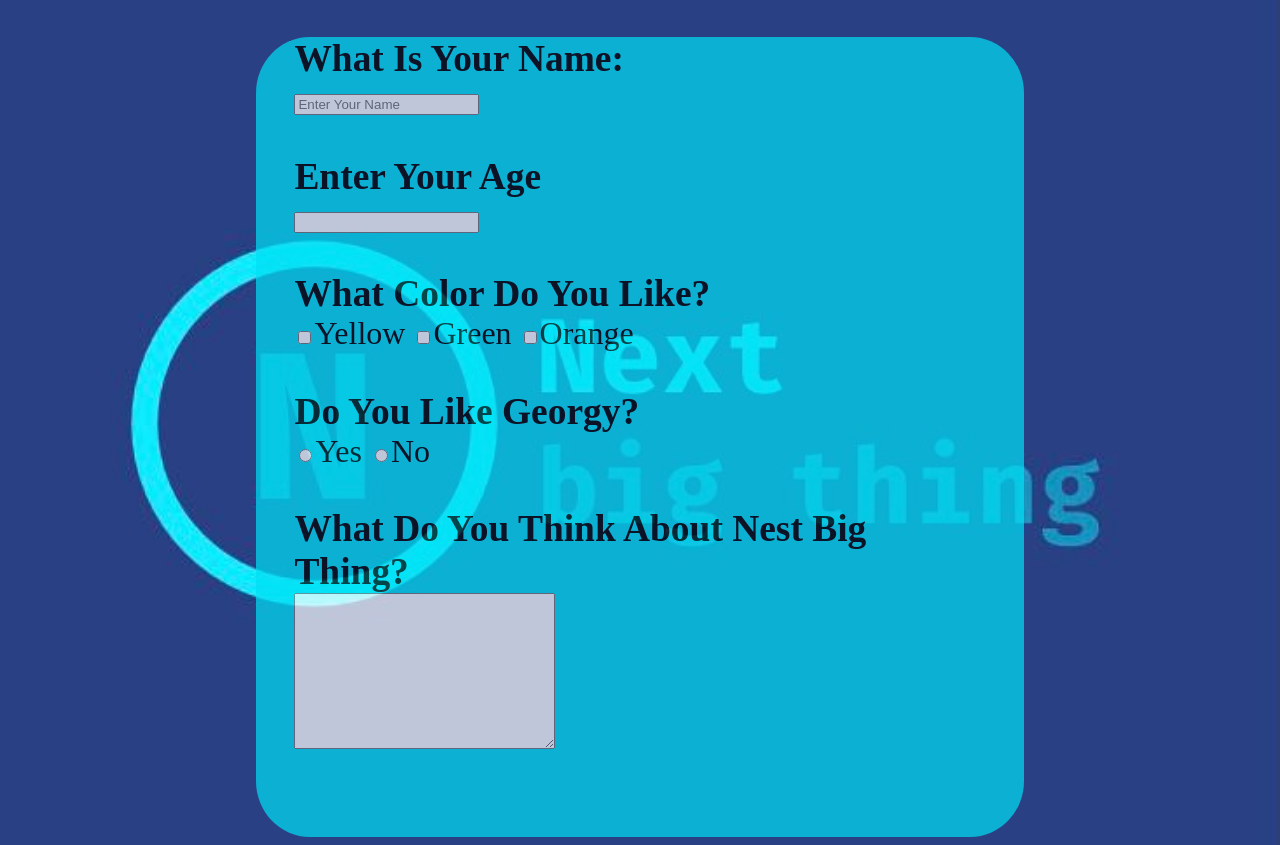
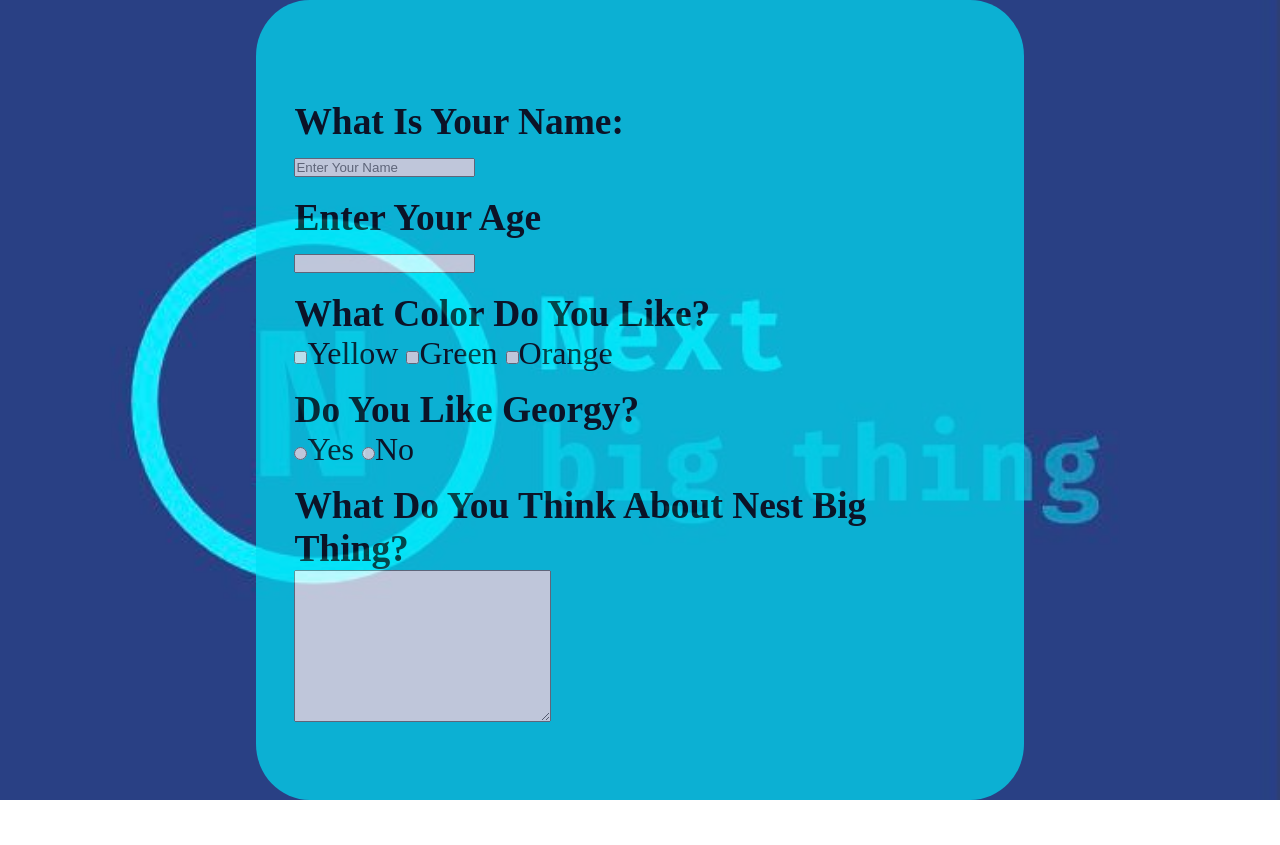
Before and after one commit to michaeldebs7/forum, a plain HTML site: page index.html in a window 1280 px wide. After the commit the page ends 800 px from the top, so only its background shows below. Drawn offline with Linux system fonts and the light colour scheme.

Commit message:
fixed the shape

```diff
--- a/style.css
+++ b/style.css
@@ -1,3 +1,7 @@
+*{
+    padding: 0;
+    margin: 0;
+}
 body {
     background: url(/img/backgound.png);
     background-position: center;
@@ -12,7 +16,8 @@ body {
     border-radius: 7%;
     opacity: 0.7;
 
-
+    display: flex;
+    align-items: flex-start;
 }
 .content{
     height: 75vh;
@@ -20,7 +25,11 @@ body {
     margin: auto;
     text-transform: capitalize;
     font-size: 2rem;
+
+}
+#one{
+    padding: 0;
 }
 .content > h3 {
-    margin-bottom: 0;
+    padding-top: 1rem;
 }
```
